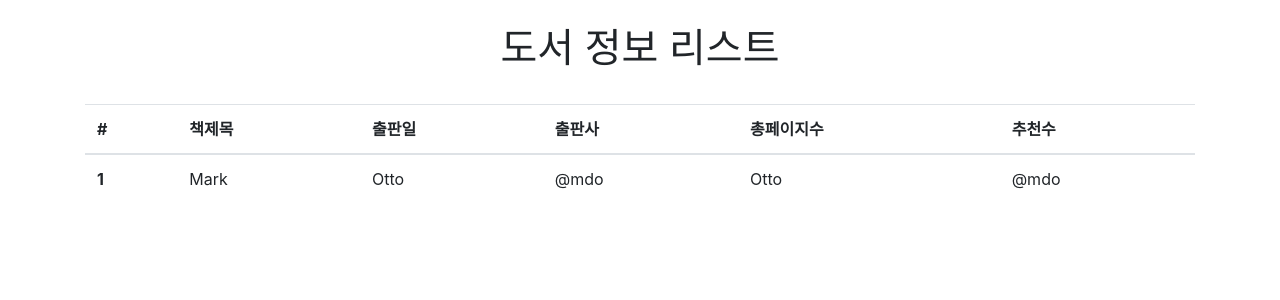
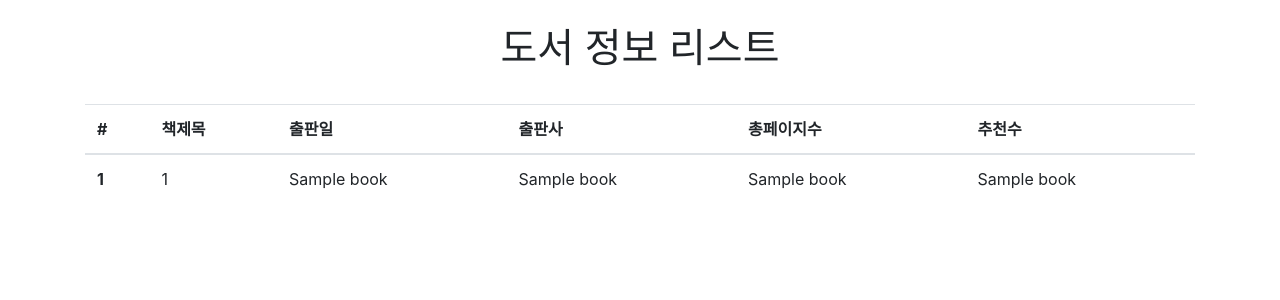
Before and after one commit to kangzinny3/pythonP, a Python web app: template flask/templates/booklist.html in a window 1280 px wide. Shown: the part 56-356 px from the top of the page. Run offline with Jinja, Linux system fonts and the light colour scheme; the template is opened without the code that fills it: most values are stand-ins (such as "Sample title", 1, 10 or a date in 2020); some libraries are stand-ins or nearby versions.

Commit message:
booklist.html

```diff
--- a/flask/templates/booklist.html
+++ b/flask/templates/booklist.html
@@ -17,17 +17,27 @@
           </tr>
         </thead>
         <tbody>
+          {% for book in books %}
+          <tr>
+            <th scope = "row">{{loop.index}}</th>
+            <td>{{book[0]}}</td>
+            <td>{{book[1]}}</td>
+            <td>{{book[2]}}</td>
+            <td>{{book[3]}}</td>
+            <td>{{book[4]}}</td>
+          </tr>
+          {% endfor %}
+        </tbody>
 
-          <tr>
+          <!-- <tr>
             <th scope="row">1</th>
             <td>Mark</td>
             <td>Otto</td>
             <td>@mdo</td>
             <td>Otto</td>
             <td>@mdo</td>
-          </tr>
+          </tr> -->
 
-        </tbody>
     </table>
 </div>
 {% endblock %}
```
